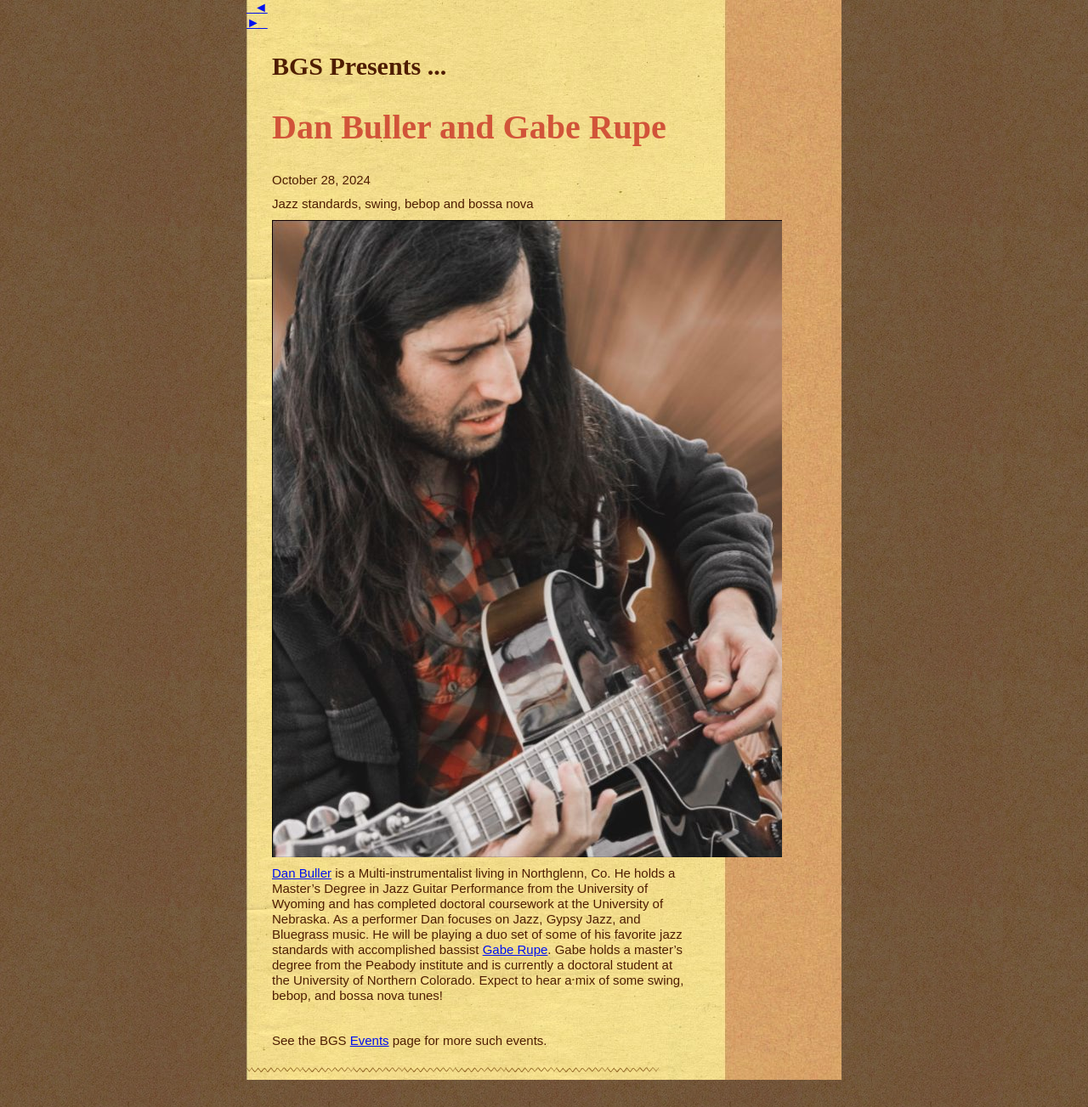
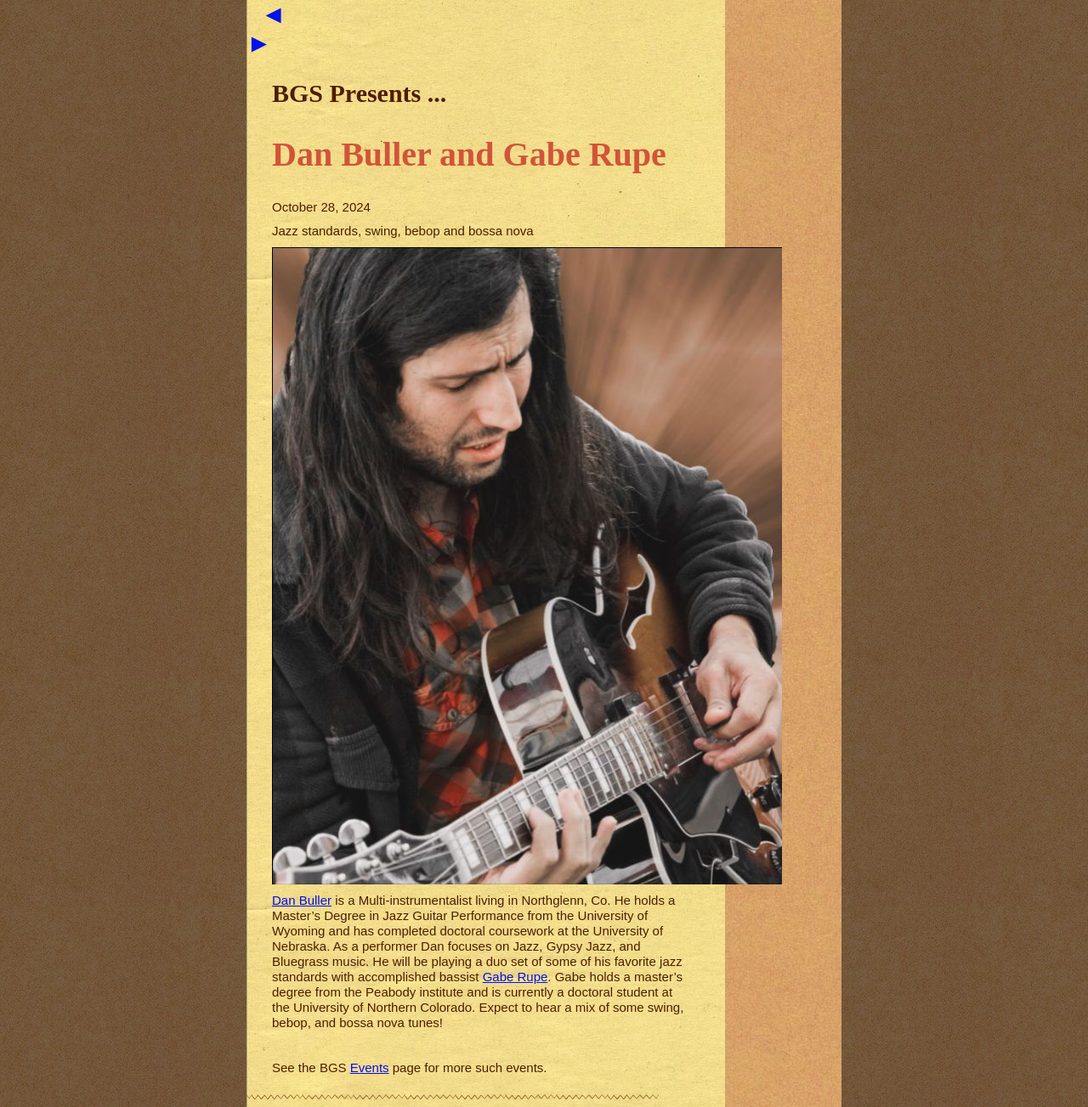
Before and after one commit to boulderguitarsociety/boulderguitarsociety.github.io, a Jekyll site: the page built from _posts/2024-10-28-dan-buller.md, in a window 1280 px wide. Shown: the whole page at 85% size. Built offline with Jekyll 4.4.1, drawn with Linux system fonts in a browser that asks for light colours.

Commit message:
chg class to id for next prev

```diff
--- a/_layouts/an-event.html
+++ b/_layouts/an-event.html
@@ -4,8 +4,8 @@ layout: base
 
 <div class="meeting">
 
-   <div class="prev"><a href="{{ page.previous.url }}">&nbsp; &#9668;</a></div>
-   <div class="next"><a href="{{ page.next.url }}">&#9658; &nbsp</a></div>
+   <div id="prev"><a href="{{ page.previous.url }}">&nbsp; &#9668;</a></div>
+   <div id="next"><a href="{{ page.next.url }}">&#9658; &nbsp</a></div>
 
    <h2>BGS Presents ...</h2>
 
```
